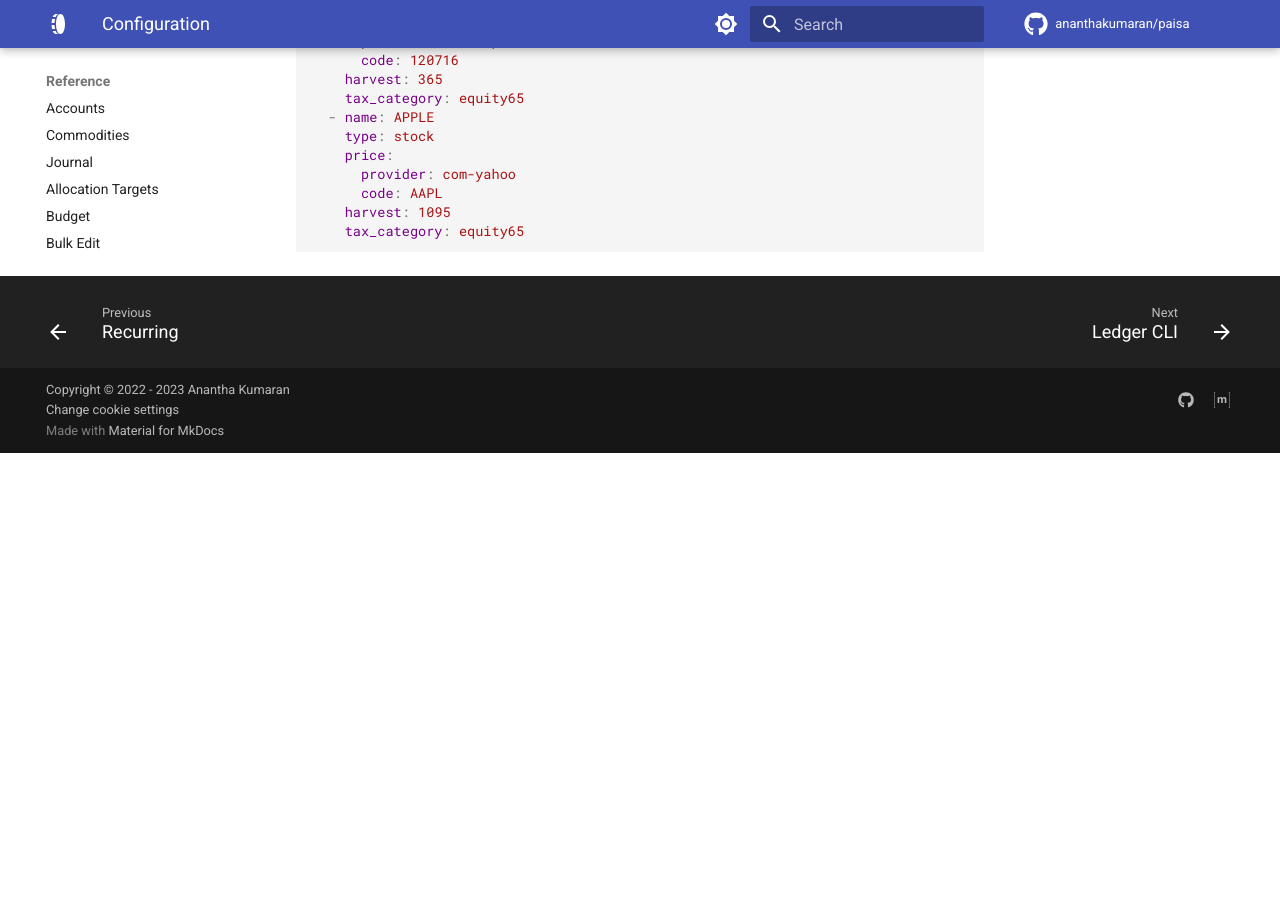
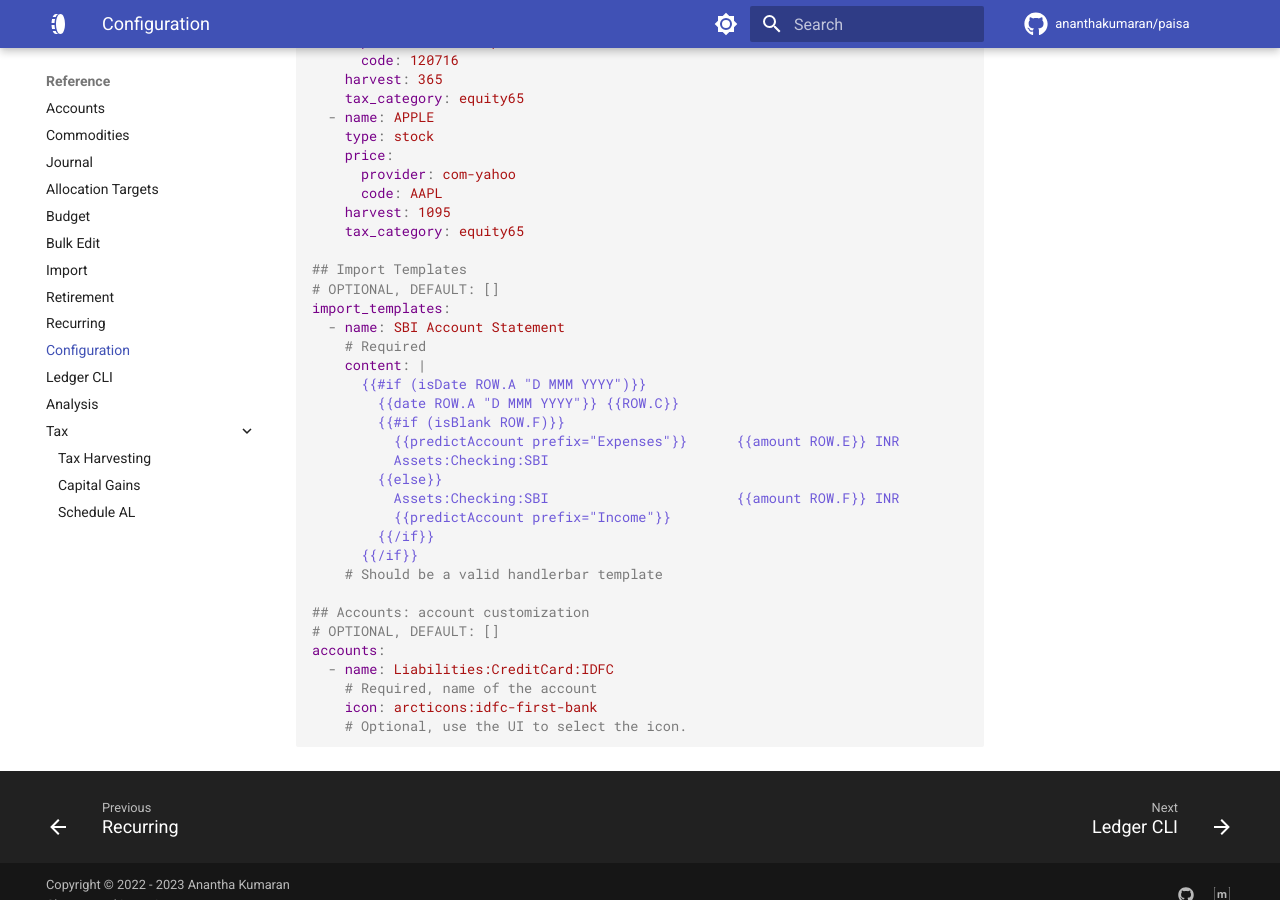
Before and after one commit to ananthakumaran/paisa, an MkDocs documentation site: the page built from docs/reference/config.md, in a window 1280 px wide and 900 px high, scrolled down 3008 px. Built offline with MkDocs 1.6.1 and Material for MkDocs 9.7.7, drawn with Linux system fonts in a browser that asks for light colours; comment, search, counter and statistics services are not loaded; before the commit the page ends 3461 px from its top, so only the background shows below that.

Commit message:
update docs

````diff
--- a/docs/reference/config.md
+++ b/docs/reference/config.md
@@ -157,4 +157,30 @@
       code: AAPL
     harvest: 1095
     tax_category: equity65
+
+## Import Templates
+# OPTIONAL, DEFAULT: []
+import_templates:
+  - name: SBI Account Statement
+    # Required
+    content: |
+      {{#if (isDate ROW.A "D MMM YYYY")}}
+        {{date ROW.A "D MMM YYYY"}} {{ROW.C}}
+        {{#if (isBlank ROW.F)}}
+          {{predictAccount prefix="Expenses"}}      {{amount ROW.E}} INR
+          Assets:Checking:SBI
+        {{else}}
+          Assets:Checking:SBI                       {{amount ROW.F}} INR
+          {{predictAccount prefix="Income"}}
+        {{/if}}
+      {{/if}}
+    # Should be a valid handlerbar template
+
+## Accounts: account customization
+# OPTIONAL, DEFAULT: []
+accounts:
+  - name: Liabilities:CreditCard:IDFC
+    # Required, name of the account
+    icon: arcticons:idfc-first-bank
+    # Optional, use the UI to select the icon.
 ```
````
Also changed, not shown: docs/reference/accounts.md (+24 -0 lines), docs/reference/import.md (+2 -1 lines).
